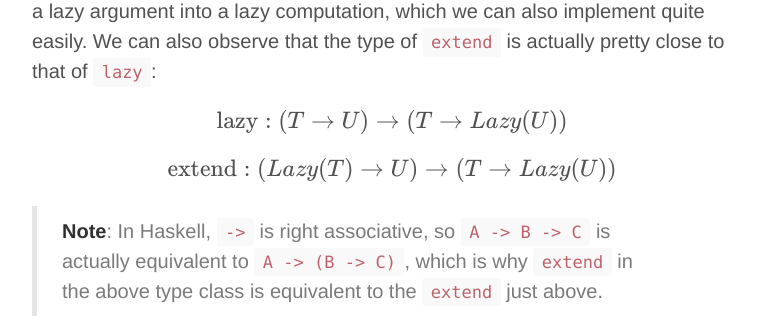
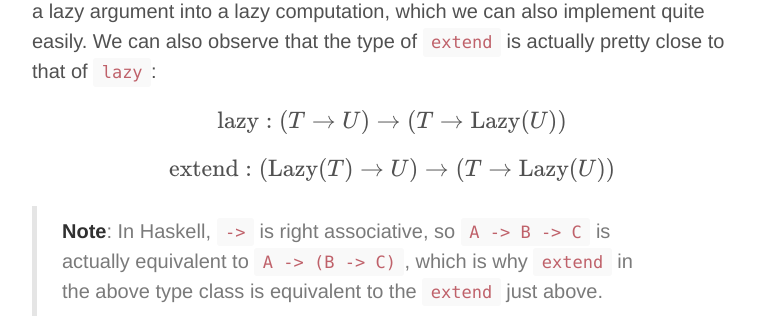
Before and after one commit to ldionne/ldionne.github.io, a Jekyll site: the page built from _posts/2015-03-16-laziness-as-a-comonad.md, in a window 1280 px wide and 900 px high, scrolled down 7879 px. Shown: the part 150-468 px from the top of the window, without its empty margins (248-1023 px from the left). Built offline with Jekyll 4.4.1, drawn with Linux system fonts in a browser that asks for light colours; formulas are drawn with MathJax 3; comment, search, counter and statistics services are not loaded.

Commit message:
Use \mathrm for Lazy in the Comonad post

```diff
--- a/_posts/2015-03-16-laziness-as-a-comonad.md
+++ b/_posts/2015-03-16-laziness-as-a-comonad.md
@@ -331,11 +331,11 @@ can also implement quite easily. We can also observe that the type of
 `extend` is actually pretty close to that of `lazy`:
 
 $$
-    \mathrm{lazy} : (T \to U) \to (T \to Lazy(U))
+    \mathrm{lazy} : (T \to U) \to (T \to \mathrm{Lazy}(U))
 $$
 
 $$
-    \mathrm{extend} : (Lazy(T) \to U) \to (T \to Lazy(U))
+    \mathrm{extend} : (\mathrm{Lazy}(T) \to U) \to (T \to \mathrm{Lazy}(U))
 $$
 
 > __Note__: In Haskell, `->` is right associative, so `A -> B -> C` is
```
